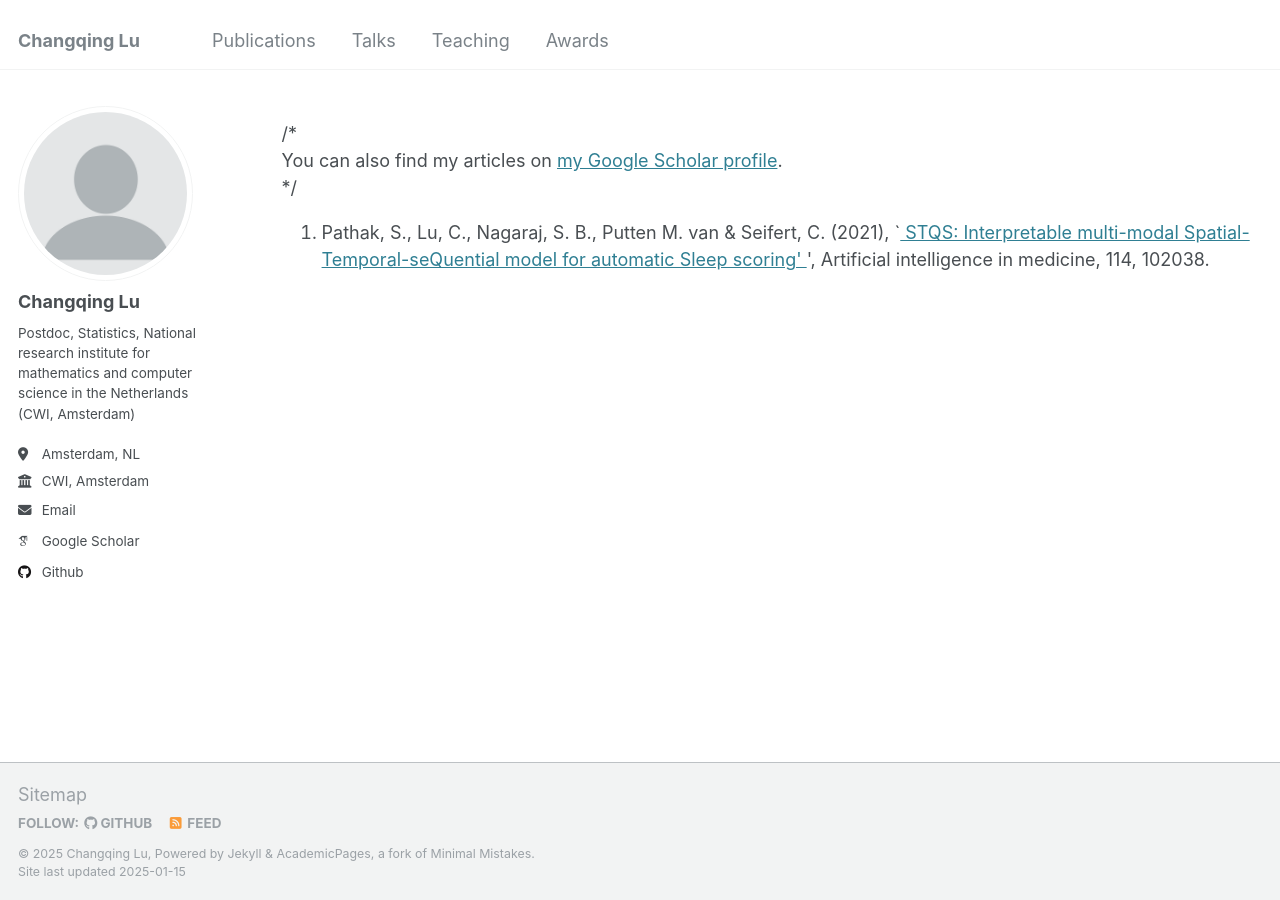
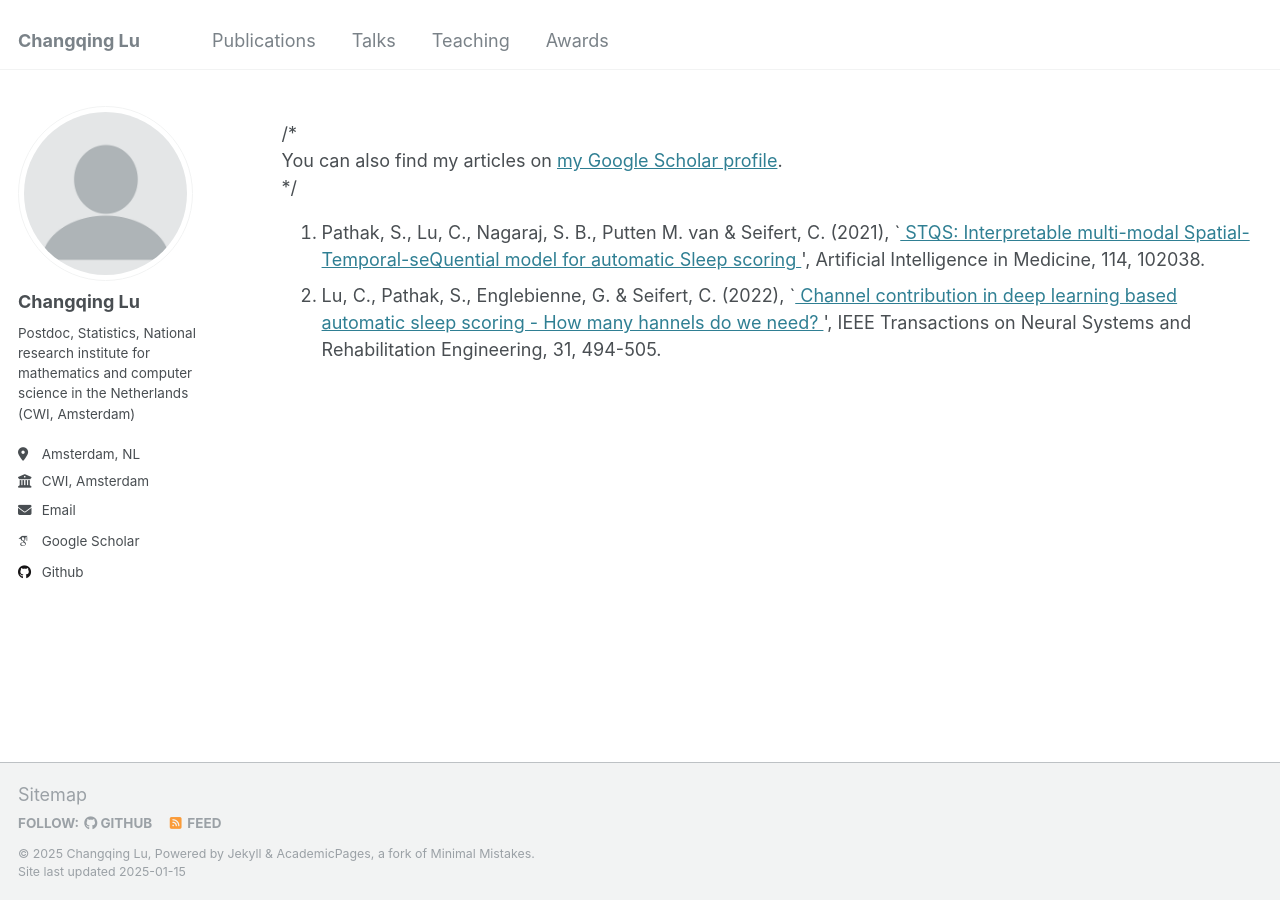
Before and after one commit to Bobby-Lu/Bobby-Lu.github.io, a Jekyll site: the page built from _pages/publications.html, in a window 1280 px wide. Built offline with Jekyll 4.4.1, drawn with Linux system fonts in a browser that asks for light colours; some web fonts are replaced.

Commit message:
Update publications.html

```diff
--- a/_pages/publications.html
+++ b/_pages/publications.html
@@ -17,9 +17,16 @@ author_profile: true
     <li>
       Pathak, S., Lu, C., Nagaraj, S. B., Putten M. van & Seifert, C. (2021),
       `<a href="https://www.sciencedirect.com/science/article/pii/S0933365721000312">
-        STQS: Interpretable multi-modal Spatial-Temporal-seQuential model for automatic Sleep scoring'
+        STQS: Interpretable multi-modal Spatial-Temporal-seQuential model for automatic Sleep scoring
       </a>',
-      Artificial intelligence in medicine, 114, 102038.
+      Artificial Intelligence in Medicine, 114, 102038.
+    </li>
+    <li>
+      Lu, C., Pathak, S., Englebienne, G. & Seifert, C. (2022),
+      `<a href="https://ieeexplore.ieee.org/document/9970748">
+        Channel contribution in deep learning based automatic sleep scoring - How many hannels do we need?
+      </a>',
+      IEEE Transactions on Neural Systems and Rehabilitation Engineering, 31, 494-505.
     </li>
   </ol>
 </div>
```
